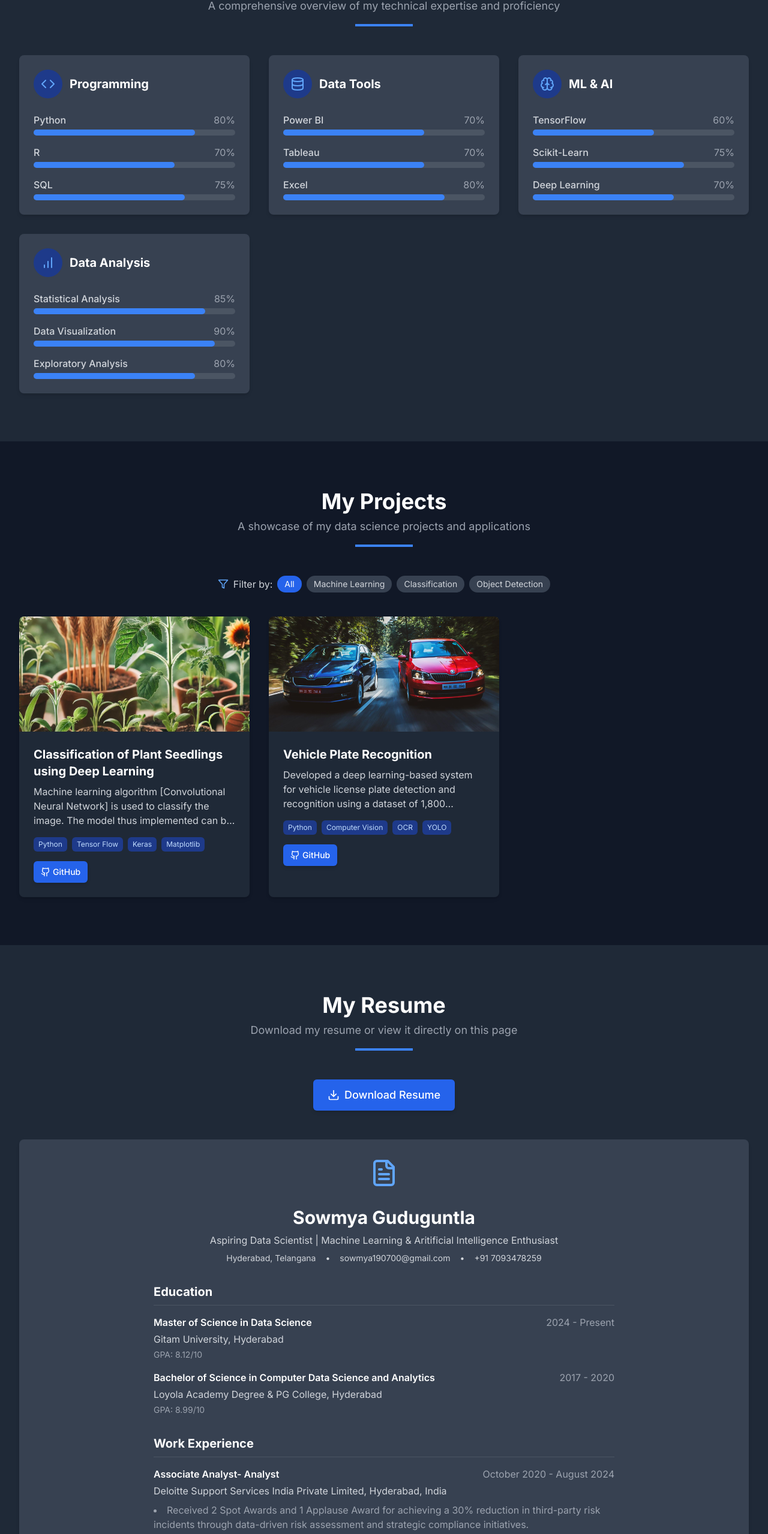
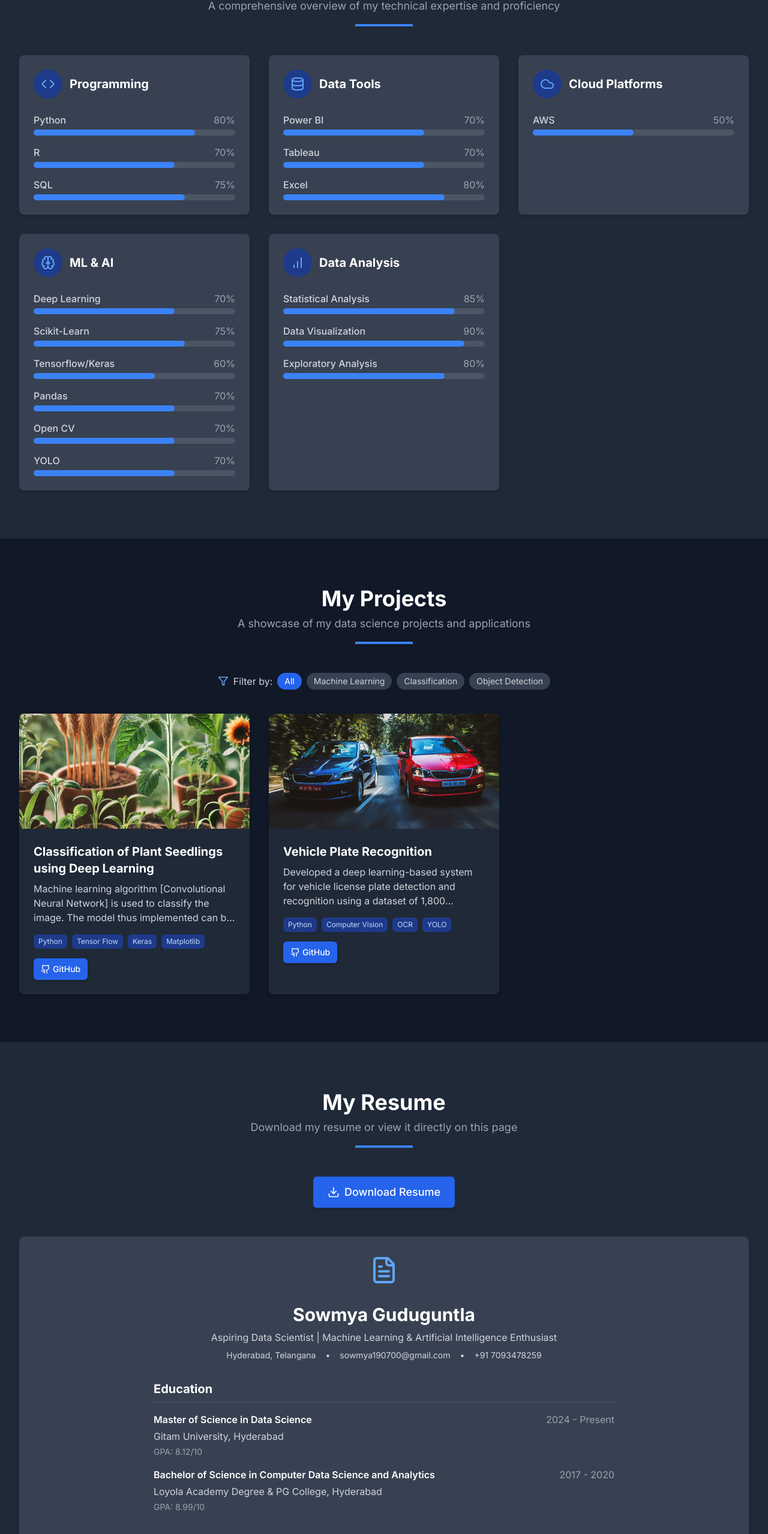
Before and after one commit to sowmya1907/Portfolio-Website, a React (Vite) app: page / in a window 1280 px wide. Shown: the part 2594-5152 px from the top of the page at 60% size. Built offline with nearby package versions, Linux system fonts and the light colour scheme.

Commit message:
Updated HTML content

```diff
--- a/src/pages/Resume.tsx
+++ b/src/pages/Resume.tsx
@@ -33,7 +33,7 @@ const Resume: React.FC = () => {
           <div className="max-w-3xl mx-auto">
             <div className="text-center mb-8">
               <h2 className="text-3xl font-bold text-gray-800 dark:text-white mb-2">Sowmya Guduguntla</h2>
-              <p className="text-gray-600 dark:text-gray-300"> Aspiring Data Scientist | Machine Learning & Aritificial Intelligence Enthusiast</p>
+              <p className="text-gray-600 dark:text-gray-300"> Aspiring Data Scientist | Machine Learning & Artificial Intelligence Enthusiast</p>
               <div className="flex justify-center gap-4 mt-2 text-gray-600 dark:text-gray-300 text-sm">
                 <span>Hyderabad, Telangana</span>
                 <span>•</span>
@@ -105,12 +105,17 @@ const Resume: React.FC = () => {
 
                 <div>
                   <h4 className="font-semibold text-gray-800 dark:text-white mb-2">Data Science, AI & ML</h4>
-                  <p className="text-gray-600 dark:text-gray-400">TensorFlow, Scikit-Learn, PyTorch, Pandas, NumPy</p>
+                  <p className="text-gray-600 dark:text-gray-400">TensorFlow, Scikit-Learn, PyTorch, Pandas, NumPy, Open CV</p>
                 </div>
 
                 <div>
                   <h4 className="font-semibold text-gray-800 dark:text-white mb-2">Data Visualization</h4>
                   <p className="text-gray-600 dark:text-gray-400">Tableau, Power BI, Matplotlib, Seaborn, Plotly</p>
+                </div>
+
+                <div>
+                  <h4 className="font-semibold text-gray-800 dark:text-white mb-2">Cloud & Tools</h4>
+                  <p className="text-gray-600 dark:text-gray-400">AWS, Git, Jupyter, VS Code</p>
                 </div>
 
 
@@ -123,9 +128,10 @@ const Resume: React.FC = () => {
               </h3>
 
               <ul className="list-disc list-inside text-gray-600 dark:text-gray-400 space-y-2">
-                <li>Certificate of Excellence in technical project competition organized during Machine Learning and Artificial Intelligence Internship. </li>
-                <li>A Two-Day National workshop on LLMs and Generative AI.</li>
-                <li>Power BI Specialist</li>
+                <li>Certificate of Excellence in technical project competition organized during Machine Learning and Artificial Intelligence Internship</li>
+                <li>A Two-Day National workshop on LLMs and Generative AI</li>
+                <li>Power BI - Beginner</li>
+                <li>AWS Cloud Practitioner Essentials</li>
               </ul>
             </div>
           </div>
--- a/src/pages/Skills.tsx
+++ b/src/pages/Skills.tsx
@@ -1,5 +1,5 @@
 import React from 'react';
-import { Code, Database, BarChart, Brain, Server, FileSpreadsheet } from 'lucide-react';
+import { Code, Database, BarChart, Brain, Server, FileSpreadsheet, Cloud } from 'lucide-react';
 import SectionTitle from '../components/SectionTitle';
 
 interface Skill {
@@ -37,16 +37,27 @@ const skillCategories: SkillCategory[] = [
   },
   {
     id: 3,
-    title: "ML & AI",
-    icon: <Brain size={24} />,
+    title: "Cloud Platforms",
+    icon: <Cloud size={24} />,
     skills: [
-      { name: "TensorFlow", level: 60 },
-      { name: "Scikit-Learn", level: 75 },
-      { name: "Deep Learning", level: 70 },
+      { name: "AWS", level: 50 },
     ]
   },
   {
     id: 4,
+    title: "ML & AI",
+    icon: <Brain size={24} />,
+    skills: [
+      { name: "Deep Learning", level: 70 },
+      { name: "Scikit-Learn", level: 75 },
+      { name: "Tensorflow/Keras", level: 60 },
+      { name: "Pandas", level: 70 },
+      { name: "Open CV", level: 70 },
+      { name: "YOLO", level: 70 },
+    ]
+  },
+  {
+    id: 5,
     title: "Data Analysis",
     icon: <BarChart size={24} />,
     skills: [
```
Also changed, not shown: 1 other file (tests, documents, lock files or other folders).
